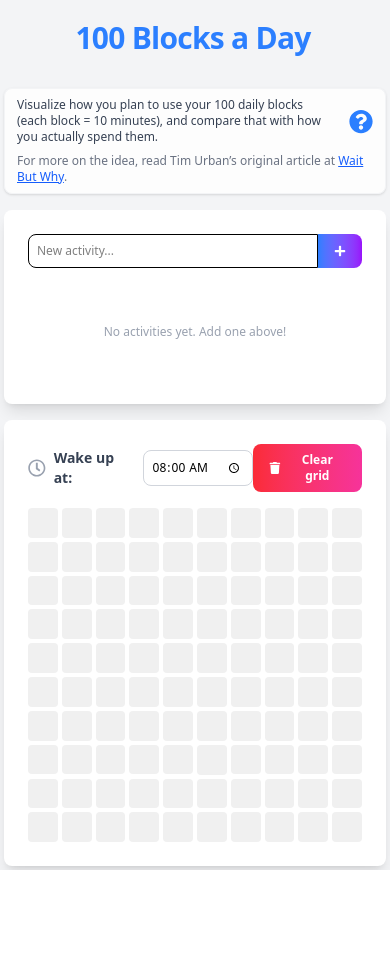
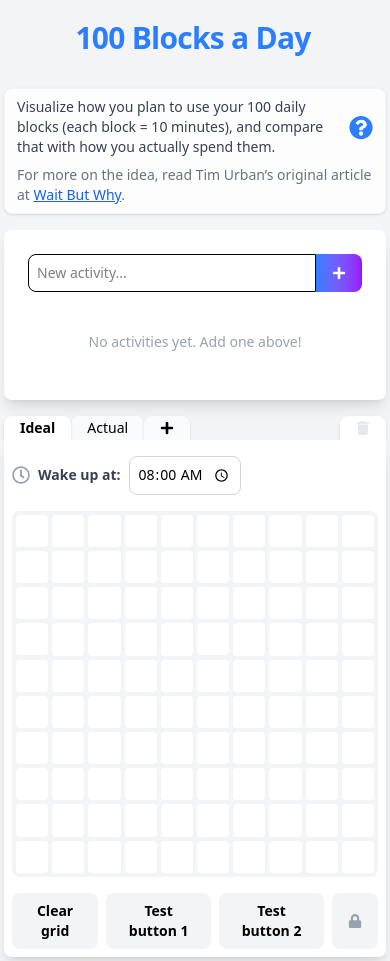
Before and after one commit to Zach-Mac/100-blocks-visualizer, a Next.js app: page / in a window 390 px wide. Before the commit the page ends 870 px from the top, so only its background shows below. Built offline with nearby package versions, Linux system fonts and the light colour scheme.

Commit message:
Add tabs for multiple grids

```diff
--- a/app/components/Activity/ActivitiesSidebar.tsx
+++ b/app/components/Activity/ActivitiesSidebar.tsx
@@ -40,11 +40,9 @@ export default function ActivitiesSidebar() {
 		setConfirmModal({ open: false, activityId: null })
 	}
 
-	console.log('Activities', activities)
-
 	return (
 		<>
-			<div className="flex mb-4">
+			<div className="flex">
 				<input
 					type="text"
 					value={newActivity}
@@ -60,7 +58,7 @@ export default function ActivitiesSidebar() {
 					<FaPlus />
 				</button>
 			</div>
-			<div className="mb-4">
+			<div>
 				{activities.length === 0 ? (
 					<div className="text-gray-400 text-center py-6">
 						No activities yet. Add one above!
--- a/app/components/Grid/Block.tsx
+++ b/app/components/Grid/Block.tsx
@@ -42,7 +42,7 @@ export default function Block({
 			key={index}
 			className="relative aspect-square rounded cursor-pointer transition-opacity group flex items-center justify-center overflow-hidden"
 			style={{
-				backgroundColor: activity?.color || '#f0f0f0'
+				backgroundColor: activity?.color || '#ffffff'
 			}}
 			onMouseDown={onMouseDown}
 			onMouseEnter={onMouseEnter}
@@ -55,7 +55,7 @@ export default function Block({
 					animate="visible"
 					exit="hidden"
 					transition={{ duration: 0.2 }}
-					className="absolute inset-0 flex flex-col items-center justify-center font-mono bg-black/30 text-white text-xs font-semibold"
+					className="absolute inset-0 flex flex-col items-center justify-center font-mono bg-black/20 text-white text-xs font-semibold"
 				>
 					<div className="flex items-center">
 						<span>{getTimeString(totalMinutesStart)}</span>
--- a/app/components/Grid/GridEditor.tsx
+++ b/app/components/Grid/GridEditor.tsx
@@ -1,6 +1,6 @@
 'use client'
 import { useState } from 'react'
-import { FaRegClock, FaTrash } from 'react-icons/fa'
+import { FaBroom, FaLock, FaRegClock, FaTrash } from 'react-icons/fa'
 import { useGrid } from '@/app/components/Provider'
 import ConfirmModal from '@/app/components/ConfirmModal'
 import BlocksGrid from '@/app/components/Grid/Grid'
@@ -28,8 +28,11 @@ export default function GridEditor() {
 	}
 	const cancelClearGrid = () => setClearGridModal(false)
 
+	const buttonClasses =
+		'flex items-center gap-2 font-semibold px-4 py-2 rounded-lg hover:scale-105 hover:shadow-lg transition-all duration-150 active:scale-95 cursor-pointer bg-gray-100'
+
 	return (
-		<>
+		<div>
 			<div className="flex items-center justify-between mb-4">
 				<div className="flex items-center gap-2 bg-white/80 rounded-lg border-gray-200">
 					<FaRegClock className="text-gray-400 text-lg" />
@@ -47,15 +50,30 @@ export default function GridEditor() {
 						className="w-28 p-2 border border-gray-300 rounded-lg focus:ring-2 focus:ring-blue-400 focus:border-blue-400 transition"
 					/>
 				</div>
-				<button
-					className="flex items-center gap-2 bg-gradient-to-r from-red-500 to-pink-500 text-white font-semibold px-4 py-2 rounded-lg hover:scale-105 hover:shadow-lg transition-all duration-150 active:scale-95 cursor-pointer"
-					onClick={handleClearGrid}
-				>
-					<FaTrash />
-					Clear grid
-				</button>
 			</div>
-			<BlocksGrid />
+			<div className="flex flex-col gap-4 bg-gray-100 p-1 rounded-lg">
+				<BlocksGrid />
+			</div>
+
+			{/* Footer Buttons */}
+			<div className="mt-4 flex items-center justify-between">
+				<div className="flex gap-2">
+					<button
+						className={
+							buttonClasses +
+							' hover:bg-gradient-to-r from-red-500 to-pink-500 hover:text-white'
+						}
+						onClick={handleClearGrid}
+					>
+						Clear grid
+					</button>
+					<button className={buttonClasses}>Test button 1</button>
+					<button className={buttonClasses}>Test button 2</button>
+					<button className={buttonClasses}>
+						<FaLock className="text-gray-400" />
+					</button>
+				</div>
+			</div>
 			<ConfirmModal
 				open={clearGridModal}
 				title="Clear Grid"
@@ -64,6 +82,6 @@ export default function GridEditor() {
 				onConfirm={confirmClearGrid}
 				onCancel={cancelClearGrid}
 			/>
-		</>
+		</div>
 	)
 }
--- a/app/components/Grid/GridManager.tsx
+++ b/app/components/Grid/GridManager.tsx
@@ -1,38 +1,196 @@
+'use client'
+import ConfirmModal from '@/app/components/ConfirmModal'
 import GridEditor from '@/app/components/Grid/GridEditor'
-import { GridProvider } from '@/app/components/Provider'
-// import { useState } from 'react'
+import { defaultGridIds, GridProvider, useGlobalState } from '@/app/components/Provider'
+import { useCallback, useEffect, useMemo, useRef, useState } from 'react'
+import { FaBars, FaPlus, FaTrash } from 'react-icons/fa'
 
 export default function GridManager() {
-	// const [selectedGridId, setSelectedGridId] = useState<string>('ideal')
+	const { allGrids, addGrid, deleteGrid } = useGlobalState()
+	const [selectedGridId, setSelectedGridId] = useState<string>(defaultGridIds[0])
+
+	const [isAdding, setIsAdding] = useState(false)
+	const [newGridName, setNewGridName] = useState('')
+	const inputRef = useRef<HTMLInputElement>(null)
+
+	const [showDropdown, setShowDropdown] = useState(false)
+	const dropdownRef = useRef<HTMLDivElement>(null)
+
+	const [deleteGridModal, setDeleteGridModal] = useState(false)
+
+	// Close dropdown when clicking outside
+	useEffect(() => {
+		function handleClickOutside(event: MouseEvent) {
+			if (dropdownRef.current && !dropdownRef.current.contains(event.target as Node)) {
+				setShowDropdown(false)
+			}
+		}
+		if (showDropdown) {
+			document.addEventListener('mousedown', handleClickOutside)
+		}
+		return () => {
+			document.removeEventListener('mousedown', handleClickOutside)
+		}
+	}, [showDropdown])
+
+	// Focus input when entering add mode
+	useEffect(() => {
+		if (isAdding && inputRef.current) {
+			inputRef.current.focus()
+		}
+	}, [isAdding])
+
+	const defaultGridSelected = useMemo(
+		() => defaultGridIds.includes(selectedGridId),
+		[selectedGridId]
+	)
+
+	function handleAddGrid() {
+		setIsAdding(true)
+		setNewGridName('')
+	}
+
+	function handleCreateGrid() {
+		const name = newGridName.trim() || 'New Grid'
+		const newGrid = addGrid(name)
+		setSelectedGridId(newGrid.id)
+		setIsAdding(false)
+		setNewGridName('')
+	}
+
+	function handleInputKeyDown(e: React.KeyboardEvent<HTMLInputElement>) {
+		if (e.key === 'Enter') {
+			handleCreateGrid()
+		} else if (e.key === 'Escape') {
+			setIsAdding(false)
+			setNewGridName('')
+		}
+	}
+
+	function handleBlur() {
+		if (newGridName.trim()) {
+			handleCreateGrid()
+		} else {
+			setIsAdding(false)
+			setNewGridName('')
+		}
+	}
+
+	function confirmDeleteGrid() {
+		if (defaultGridSelected) return
+
+		const newGridId = deleteGrid(selectedGridId)
+		setSelectedGridId(newGridId || defaultGridIds[0])
+
+		setDeleteGridModal(false)
+	}
+
+	const tabClasses =
+		'relative rounded-t-lg cursor-pointer px-4 h-6 sm:h-8 hover:z-3 hover:bg-white bg-gray-50 z-2 shadow-sm'
+	const selectedTabClasses = tabClasses + ' font-semibold bg-white z-3 shadow-lg'
+
+	const getTabClasses = useCallback(
+		(gridId: string) => (selectedGridId === gridId ? selectedTabClasses : tabClasses),
+		[selectedGridId]
+	)
 
 	return (
-		<>
-			{/* <div className="flex gap-2 mb-4">
+		<div className="relative">
+			{/* Tabs */}
+			<div className="absolute -top-0 z-2 flex w-full justify-between">
+				<div className="flex">
+					{allGrids.map(grid => (
 						<button
-					className={`${
-						selectedGridId === 'ideal'
-							? 'bg-blue-500 text-white'
-							: 'bg-gray-200 text-gray-800'
-					} px-4 py-2 rounded-lg transition-colors`}
-					onClick={() => setSelectedGridId('ideal')}
+							key={grid.id}
+							className={getTabClasses(grid.id)}
+							onClick={() => setSelectedGridId(grid.id)}
 						>
-					Ideal Grid
+							{grid.name}
 						</button>
+					))}
+					{/* New button or input */}
+					{isAdding ? (
+						<input
+							ref={inputRef}
+							className={getTabClasses('new') + ' w-32 px-2 py-1 outline-none'}
+							value={newGridName}
+							onChange={e => setNewGridName(e.target.value)}
+							onKeyDown={handleInputKeyDown}
+							onBlur={handleBlur}
+							placeholder="Grid name"
+							autoFocus
+						/>
+					) : (
 						<button
-					className={`${
-						selectedGridId === 'actual'
-							? 'bg-blue-500 text-white'
-							: 'bg-gray-200 text-gray-800'
-					} px-4 py-2 rounded-lg transition-colors`}
-					onClick={() => setSelectedGridId('actual')}
+							className={getTabClasses('new')}
+							onClick={handleAddGrid}
+							title="Add New Grid"
 						>
-					Actual Grid
+							<FaPlus className="font-normal" />
 						</button>
+					)}
+				</div>
+				<div className="flex">
+					<div>
+						<button
+							className={`${selectedTabClasses}
+                        ${
+							allGrids.length <= 1 || defaultGridSelected
+								? 'bg-gray-400 text-gray-200 cursor-not-allowed'
+								: ' text-red-500 cursor-pointer'
+						}`}
+							onClick={() => setDeleteGridModal(true)}
+							disabled={allGrids.length <= 1 || defaultGridSelected}
+						>
+							<FaTrash className="font-normal" />
+						</button>
+					</div>
+				</div>
+				{/* List on far right
+				<div className="relative" ref={dropdownRef}>
+					<button
+						className={tabClasses + ' ' + selectedTabClasses}
+						onClick={() => setShowDropdown(v => !v)}
+						aria-haspopup="true"
+						aria-expanded={showDropdown}
+					>
+						<FaBars />
+					</button>
+					{showDropdown && (
+						<div className="absolute right-0 mt-2 w-48 bg-white border rounded shadow-lg z-10">
+							{allGrids.map(grid => (
+								<button
+									key={grid.id}
+									className={`block w-full text-left px-4 py-2 hover:bg-gray-100 ${
+										selectedGridId === grid.id ? 'font-semibold bg-gray-50' : ''
+									}`}
+									onClick={() => {
+										setSelectedGridId(grid.id)
+										setShowDropdown(false)
+									}}
+								>
+									{grid.name}
+								</button>
+							))}
+						</div>
+					)}
 				</div> */}
-			{/* <GridProvider gridId={selectedGridId}> */}
-			<GridProvider gridId="ideal">
+			</div>
+
+			<div className="relative z-3 mt-6 sm:mt-7 md:mt-8 rounded-b-lg rounded-tl-none bg-white p-2 md:p-6 pt-4 shadow-lg">
+				{/* <div className="bg-white rounded-lg shadow-lg p-6"> */}
+				<GridProvider gridId={selectedGridId}>
 					<GridEditor />
 				</GridProvider>
-		</>
+			</div>
+			<ConfirmModal
+				open={deleteGridModal}
+				title="Delete Grid"
+				message="Are you sure you want to delete the selected grid? This cannot be undone."
+				confimText="Delete"
+				onConfirm={confirmDeleteGrid}
+				onCancel={() => setDeleteGridModal(false)}
+			/>
+		</div>
 	)
 }
--- a/app/components/Provider.tsx
+++ b/app/components/Provider.tsx
@@ -1,5 +1,5 @@
 'use client'
-import React, { createContext, useContext, useState } from 'react'
+import React, { createContext, useContext, useEffect, useState } from 'react'
 import { Activity, Block } from '@/app/types'
 
 interface Grid {
@@ -14,14 +14,19 @@ interface GridState {
 }
 
 function useLocalStorage<T>(key: string, initialValue: T) {
-	const [value, setValue] = React.useState<T>(() => {
-		if (typeof window === 'undefined') return initialValue
+	const [hydrated, setHydrated] = useState(false)
+	const [value, setValue] = useState<T>(initialValue)
+
+	useEffect(() => {
 		const stored = localStorage.getItem(key)
-		return stored ? JSON.parse(stored) : initialValue
-	})
-	React.useEffect(() => {
-		localStorage.setItem(key, JSON.stringify(value))
-	}, [key, value])
+		if (stored) setValue(JSON.parse(stored))
+		setHydrated(true)
+	}, [key])
+
+	useEffect(() => {
+		if (hydrated) localStorage.setItem(key, JSON.stringify(value))
+	}, [key, value, hydrated])
+
 	return [value, setValue] as const
 }
 
@@ -35,19 +40,22 @@ const defaultGridState: GridState = {
 		})),
 	startTime: '08:00'
 }
+const defaultGrids: Grid[] = [
+	{ id: 'ideal', name: 'Ideal', state: defaultGridState },
+	{ id: 'actual', name: 'Actual', state: defaultGridState }
+]
+export const defaultGridIds = defaultGrids.map(g => g.id)
 
 function useGlobalContextValue() {
 	const [selectedActivityId, setSelectedActivityId] = useState<string | null>(null)
 
 	const [activities, setActivities] = useLocalStorage<Activity[]>('activities', [])
-	const [allGrids, setAllGrids] = useLocalStorage<Grid[]>('grids', [
-		{ id: 'ideal', name: 'Ideal', state: defaultGridState },
-		{ id: 'actual', name: 'Actual', state: defaultGridState }
-	])
+	const [allGrids, setAllGrids] = useLocalStorage<Grid[]>('grids', defaultGrids)
 
-	function addGrid(name: string): void {
+	function addGrid(name: string): Grid {
 		const id = Date.now().toString()
 		setAllGrids(grids => [...grids, { id, name, state: defaultGridState } satisfies Grid])
+		return { id, name, state: defaultGridState }
 	}
 
 	function renameGrid(gridId: string, newName: string): void {
@@ -56,8 +64,14 @@ function useGlobalContextValue() {
 		)
 	}
 
-	function deleteGrid(gridId: string): void {
+	function deleteGrid(gridId: string): string | null {
+		// Delete grid and return the id of the previous grid in array
+		const gridIndex = allGrids.findIndex(g => g.id === gridId)
+		if (gridIndex === -1) return null
+		const prevGridId = allGrids[gridIndex - 1]?.id || allGrids[gridIndex + 1]?.id || null
 		setAllGrids(grids => grids.filter(g => g.id !== gridId))
+
+		return prevGridId
 	}
 
 	function updateGridState(gridId: string, updater: React.SetStateAction<GridState>): void {
@@ -164,6 +178,7 @@ export function useGlobalState() {
 // --- GridWindow Context (per window) ---
 function useGridWindowContextValue(gridId: string) {
 	const { allGrids, updateGridState } = useGlobalState()
+
 	const grid = allGrids.find(g => g.id === gridId)
 
 	if (!grid) throw new Error(`Grid with id ${gridId} not found`)
--- a/app/globals.css
+++ b/app/globals.css
@@ -1,5 +1 @@
 @import 'tailwindcss';
-
-button {
-	@apply cursor-pointer;
-}
--- a/app/page.tsx
+++ b/app/page.tsx
@@ -1,14 +1,13 @@
 'use client'
-import GridWindow from '@/app/components/Grid/GridEditor'
 import HeaderInstructions from '@/app/components/HeaderInstructions'
 import ActivitiesSidebar from '@/app/components/Activity/ActivitiesSidebar'
-import { GlobalStateProvider, GridProvider } from '@/app/components/Provider'
+import { GlobalStateProvider } from '@/app/components/Provider'
 import GridManager from '@/app/components/Grid/GridManager'
 
 export default function PlannerApp() {
 	return (
 		<GlobalStateProvider>
-			<div className="min-h-screen bg-gray-100 text-xs sm:text-sm md:text-base">
+			<div className="min-h-screen bg-gray-100 text-sm sm:text-sm md:text-base">
 				<div className="max-w-5xl 2xl:max-w-6xl mx-auto p-1 sm:p-4">
 					<div className="grid grid-cols-1 md:grid-cols-[20rem_1fr] gap-4">
 						<div>
@@ -19,12 +18,11 @@ export default function PlannerApp() {
 						<div>
 							<HeaderInstructions />
 						</div>
-						<div className="bg-white rounded-lg shadow-lg p-6 flex flex-col gap-4">
+						<div className="bg-white rounded-lg shadow-lg p-6 md-pt-8 flex flex-col gap-4">
 							<ActivitiesSidebar />
 						</div>
-						<div className="bg-white rounded-lg shadow-lg p-6">
-							<GridManager />
-						</div>
+
+						<GridManager />
 					</div>
 				</div>
 			</div>
```
Also changed, not shown: 1 other file (tests, documents, lock files or other folders). Lines whose indentation alone changed are shown as unchanged.
